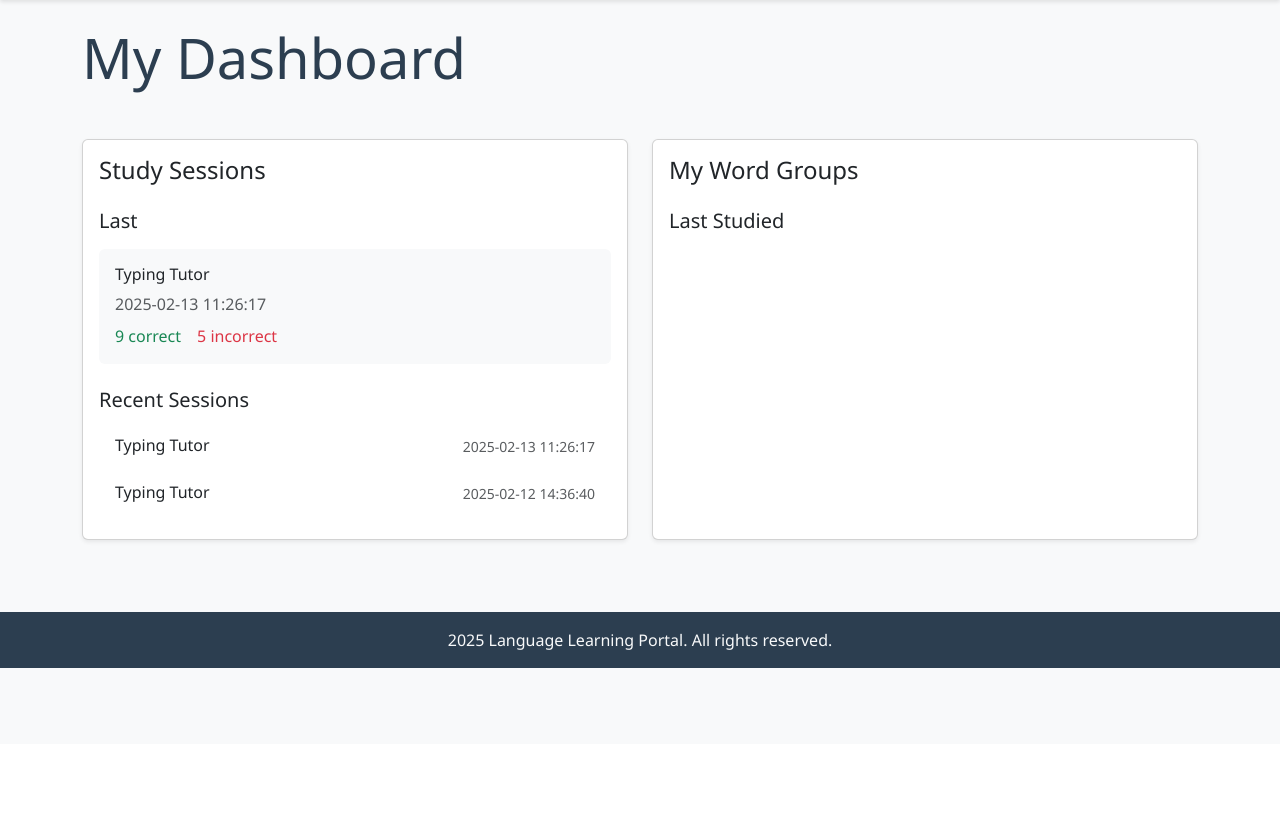
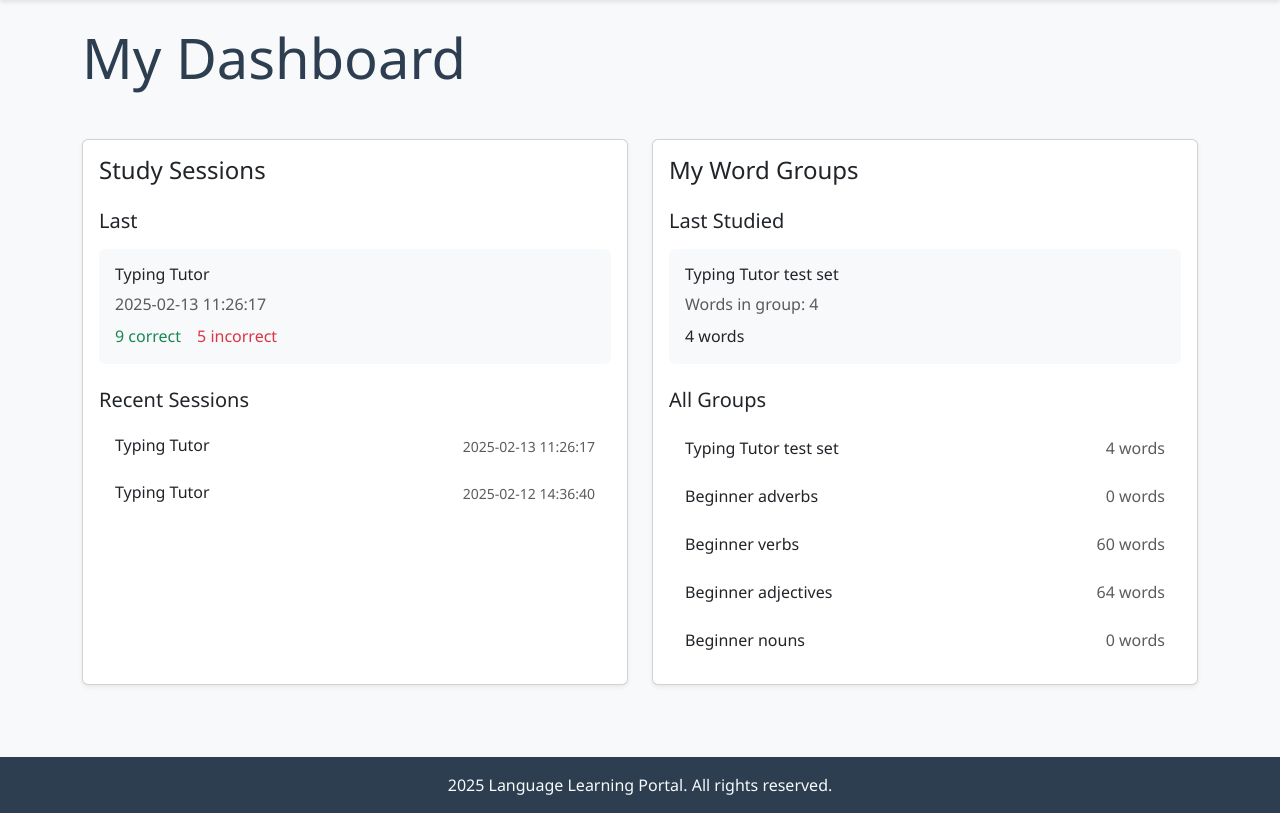
Before and after one commit to ep2k2/free-genai-bootcamp-2025, a FastAPI app: page /dashboard in a window 1280 px wide. Shown: the part 56-869 px from the top of the page. Before the commit the page ends 724 px from the top, so only its background shows below. Run offline with FastAPI, Linux system fonts and the light colour scheme; data comes from the database, SQL or seed files in the repository; both versions use the stored data as it was after the commit.

Commit message:
Resolved review updates in typing tutor although still crashes erratically and Dashboard MVP part complete

```diff
--- a/backend-lang-portal/main.py
+++ b/backend-lang-portal/main.py
@@ -93,6 +93,40 @@ def create_group(name: str):
 
     finally:
         # Always close the connection
+        conn.close()
+
+@app.get("/groups")
+def get_all_groups():
+    """
+    Retrieve details of all groups.
+
+    Returns:
+    - **id**: ID of the group
+    - **name**: Name of the group
+    - **words_count**: Number of words in the group
+    """
+    conn = get_db_connection()
+    cursor = conn.cursor()
+
+    try:
+        # Fetch all groups with their details, ordered by creation date descending
+        groups = cursor.execute("""
+            SELECT id, name, words_count
+            FROM groups
+            ORDER BY id DESC"""
+        ).fetchall()
+
+        return [
+            {
+                "id": group[0],
+                "name": group[1],
+                "words_count": group[2]
+            }
+            for group in groups
+        ]
+    except Exception as e:
+        raise HTTPException(status_code=500, detail=str(e))
+    finally:
         conn.close()
 
 @app.get("/groups/{id}")
@@ -273,8 +307,7 @@ async def get_study_session(id: int):
 @app.post("/study_sessions/{id}/review")
 async def log_review_attempt(
     id: int,
-    word_id: int,
-    correct: bool
+    review: dict = Body(...)
 ):
     """
     Log a review attempt for a word during a study session.
@@ -283,9 +316,14 @@ async def log_review_attempt(
     - **word_id**: ID of the word reviewed (required)
     - **correct**: Whether the answer was correct (required)
     """
+    word_id = review.get('word_id')
+    correct = review.get('correct')
+
     # Input validation
     if not word_id:
         raise HTTPException(status_code=400, detail="word_id is required")
+    if correct is None:
+        raise HTTPException(status_code=400, detail="correct is required")
 
     # Database connection
     conn = get_db_connection()
--- a/frontend-lang-portal/templates/dashboard.html
+++ b/frontend-lang-portal/templates/dashboard.html
@@ -42,8 +42,16 @@
                 <h2 class="card-title h4 mb-4">My Word Groups</h2>
 
                 <!-- Last Studied Section -->
+                <div class="mb-4">
+                    <h3 class="h5 mb-3">Last Studied</h3>
+                    <div class="group-info p-3 bg-light rounded" id="lastStudiedGroup">
+                        <!-- Last studied group data will be populated here -->
+                    </div>
+                </div>
+
+                <!-- All Groups Section -->
                 <div>
-                    <h3 class="h5 mb-3">Last Studied</h3>
+                    <h3 class="h5 mb-3">All Groups</h3>
                     <div class="list-group" id="wordGroups">
                         <!-- Word groups will be populated via JavaScript -->
                     </div>
@@ -118,28 +126,76 @@ async function fetchRecentSessions() {
     });
 }
 
-// Function to fetch and display word groups
-async function fetchWordGroups() {
-    const response = await fetch('/api/word-groups');
-    const groups = await response.json();
-    const wordGroupsDiv = document.getElementById('wordGroups');
-    groups.forEach(group => {
-        const groupItem = document.createElement('a');
-        groupItem.className = 'list-group-item list-group-item-action';
-        groupItem.innerHTML = `<div class='d-flex w-100 justify-content-between'>` +
-            `<h6 class='mb-1'>${group.name}</h6>` +
-            `<span class='badge bg-primary rounded-pill'>${group.wordCount} words</span>` +
-            `</div>`;
-        groupItem.onclick = () => showDetails(group.id);
-        wordGroupsDiv.appendChild(groupItem);
-    });
+// Function to fetch and display recent groups
+async function fetchRecentGroups() {
+    try {
+        const response = await fetch('/groups');
+        const groups = await response.json();
+
+        const recentGroupsDiv = document.getElementById('wordGroups');
+        const recentGroups = groups.slice(0, 5); // Get only the 5 most recent groups
+
+        if (recentGroups.length === 0) {
+            recentGroupsDiv.innerHTML = '<p class="text-muted">No groups created yet</p>';
+            return;
+        }
+
+        recentGroupsDiv.innerHTML = recentGroups.map(group => `
+            <a href="#" class="list-group-item list-group-item-action d-flex justify-content-between align-items-center" onclick="showDetails('group-${group.id}')">
+                <span>${group.name}</span>
+                <span class="text-muted"><i class="bi bi-book"></i> ${group.words_count} words</span>
+            </a>
+        `).join('');
+    } catch (error) {
+        console.error('Error fetching recent groups:', error);
+        const recentGroupsDiv = document.getElementById('wordGroups');
+        recentGroupsDiv.innerHTML = '<p class="text-danger">Error loading recent groups</p>';
+    }
+}
+
+// Function to fetch and display last studied word group
+async function fetchLastStudiedGroup() {
+    try {
+        // First get all sessions to find the latest one
+        const response = await fetch('/study_sessions');
+        const sessions = await response.json();
+
+        if (sessions.length === 0) {
+            const lastStudiedGroupDiv = document.getElementById('lastStudiedGroup');
+            lastStudiedGroupDiv.innerHTML = '<p class="text-muted mb-0">No study sessions yet</p>';
+            return;
+        }
+
+        // Find the last session (highest ID)
+        const lastSession = sessions.reduce((prev, current) => (prev.id > current.id) ? prev : current);
+
+        // Get the group details using the group_id
+        const groupResponse = await fetch(`/groups/${lastSession.group_id}`);
+        const groupDetails = await groupResponse.json();
+
+        console.log('Last session:', lastSession);
+        console.log('Group details:', groupDetails);
+
+        const lastStudiedGroupDiv = document.getElementById('lastStudiedGroup');
+        lastStudiedGroupDiv.innerHTML = `
+            <h4 class='h6 mb-2'>${groupDetails.name}</h4>
+            <p class='text-muted mb-2'>Words in group: ${groupDetails.words_count}</p>
+            <div class='d-flex gap-3'>
+                <span><i class='bi bi-book'></i> ${groupDetails.words.length} words</span>
+            </div>`;
+    } catch (error) {
+        console.error('Error fetching last studied group:', error);
+        const lastStudiedGroupDiv = document.getElementById('lastStudiedGroup');
+        lastStudiedGroupDiv.innerHTML = '<p class="text-danger mb-0">Error loading last studied group</p>';
+    }
 }
 
 // Fetch data on page load
 window.onload = async () => {
     await fetchLastSession();
     await fetchRecentSessions();
-    await fetchWordGroups();
+    await fetchLastStudiedGroup();
+    await fetchRecentGroups();
 };
 
 // Function to show details of a session or word group
```
Also changed, not shown: backend-lang-portal/BACKEND_SPEC.md (+6 -0 lines), backend-lang-portal/script.js (+53 -38 lines), backend-lang-portal/LRS.db.
